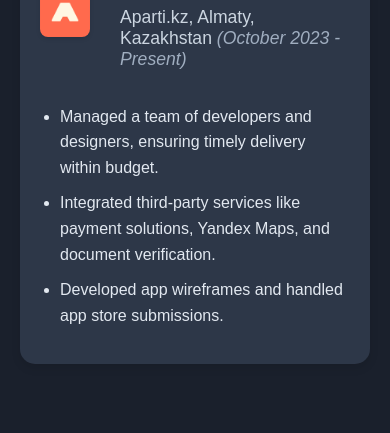
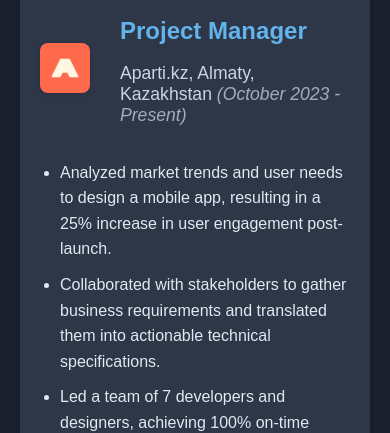
Before and after one commit to TimurRakhimov/TimurRakhimov.github.io, a React (Create React App) app: page / in a window 390 px wide. Shown: the part 1531-1964 px from the top of the page. Built offline with nearby package versions, Linux system fonts and the light colour scheme.

Commit message:
Adapt for mobile

```diff
--- a/src/components/Experience.js
+++ b/src/components/Experience.js
@@ -9,9 +9,11 @@ function Experience() {
             duration: "October 2023 - Present",
             logo: "aparti.png",
             responsibilities: [
-                "Managed a team of developers and designers, ensuring timely delivery within budget.",
-                "Integrated third-party services like payment solutions, Yandex Maps, and document verification.",
-                "Developed app wireframes and handled app store submissions.",
+                "Analyzed market trends and user needs to design a mobile app, resulting in a 25% increase in user engagement post-launch.",
+                "Collaborated with stakeholders to gather business requirements and translated them into actionable technical specifications.",
+                "Led a team of 7 developers and designers, achieving 100% on-time project delivery and staying within a $25,000 budget.",
+                "Spearheaded the integration of 3 third-party services, reducing manual operational efforts by 45%.",
+                "Conducted competitive analysis of three market leaders to inform product design, ensuring alignment with industry standards."
             ],
         },
     ];
--- a/src/components/styles/Hero.css
+++ b/src/components/styles/Hero.css
@@ -8,6 +8,7 @@
     background: linear-gradient(120deg, #2d3748, #1a202c);
     background-size: 300% 300%;
     animation: gradientAnimation 6s ease infinite;
+    position: relative;
 }
 
 /* Keyframes for the animated gradient */
@@ -104,9 +105,14 @@
 
 /* Responsive Design */
 @media screen and (max-width: 768px) {
+    .hero {
+        height: 900px;
+    }
     .hero-content {
+        margin-top: 100px;
         flex-direction: column;
         text-align: center;
+        margin-bottom: 100px;
     }
 
     .hero-text {
@@ -116,6 +122,7 @@
     .hero-image {
         max-width: 80%;
         margin-top: 20px;
+        max-height: 80%;
     }
 
     .hero-links {
```
